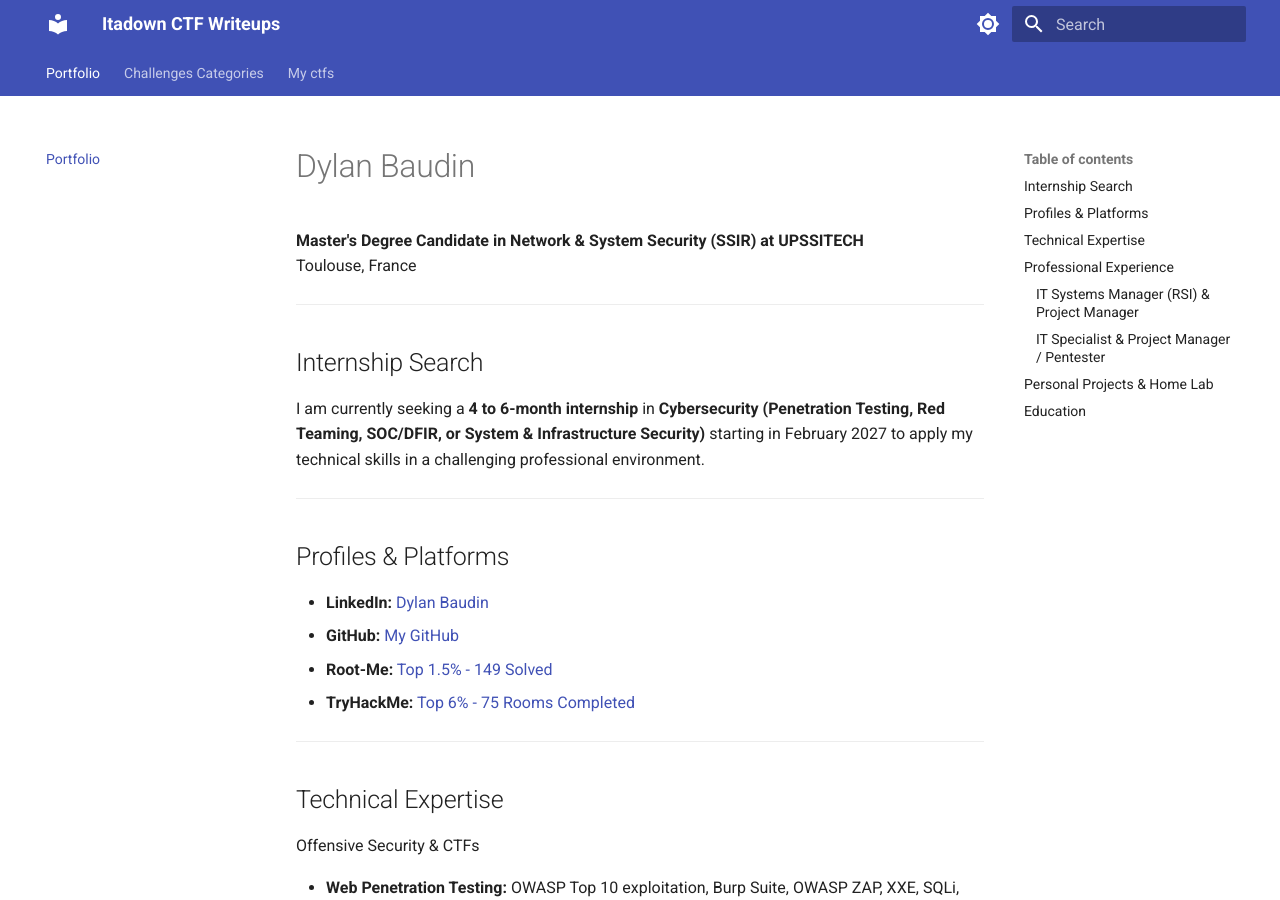
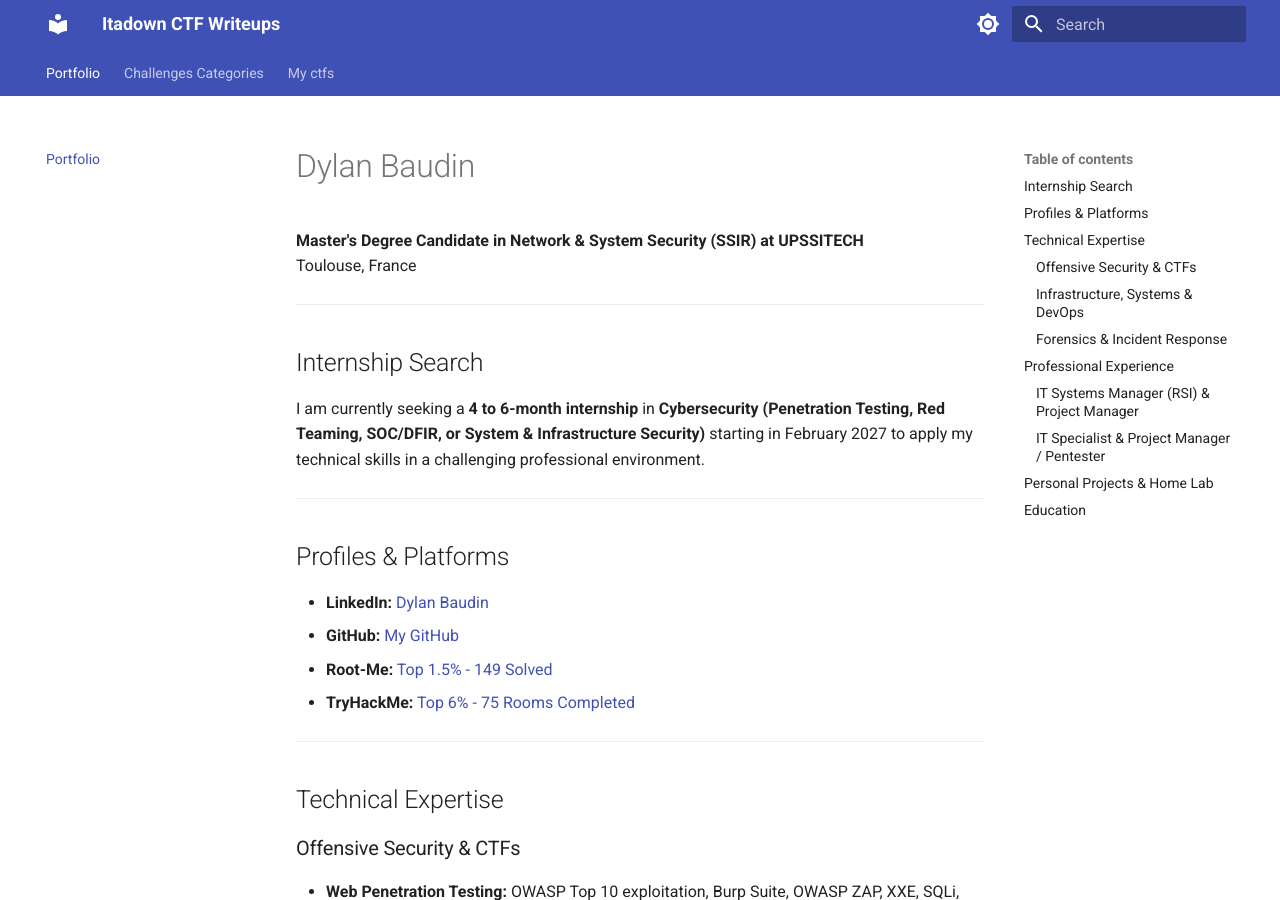
Before and after one commit to Itadown/itadown.github.io, an MkDocs documentation site: the page built from docs/index.md, in a window 1280 px wide and 900 px high. Built offline with MkDocs 1.6.1 and Material for MkDocs 9.7.7, drawn with Linux system fonts in a browser that asks for light colours.

Commit message:
Editing portfolio

```diff
--- a/docs/index.md
+++ b/docs/index.md
@@ -25,21 +25,21 @@ I am currently seeking a **4 to 6-month internship** in **Cybersecurity (Penetra
 
 ## Technical Expertise
 
-Offensive Security & CTFs
+### Offensive Security & CTFs
 
 * **Web Penetration Testing:** OWASP Top 10 exploitation, Burp Suite, OWASP ZAP, XXE, SQLi, XSS, SSRF.
 * **Infrastructure & Active Directory:** Network mapping with Nmap, privilege escalation (Linux & Windows), AD enumeration and attack vectors.
 * **Reverse Engineering & Binary Exploitation:** Static and dynamic analysis (x86 / x64 / ARM) using Ghidra and GDB, basic buffer overflow exploitation.
 * **CTF Competitions:** Active participant in **404CTF**, **Hackfinity**, **DGSE x Root-Me**, **ByteMe CTF** across Web, Reverse, Pwn, Crypto, RAM Forensics, SOC and OSINT challenges.
 
-Infrastructure, Systems & DevOps
+### Infrastructure, Systems & DevOps
 
 * **System Administration:** Advanced Linux, Active Directory management, PowerShell, Incus containerization.
 * **Virtualization & Cloud:** Proxmox VE, OPNsense firewall configuration, rootless Podman containers.
 * **Network Engineering:** VLAN segmentation, Routing rules, Wi-Fi AP setup, Switch setup, WireGuard VPN, Nftables filtering, BGPv4, OSPF.
 * **DevOps & Automation:** Version control with Git/GitHub/GitLab, Bash scripting, automated backup workflows.
 
-Forensics & Incident Response
+### Forensics & Incident Response
 
 * **Network Analysis:** Deep packet inspection and traffic investigation using Wireshark and `tshark`.
 * **Log & Audit Analysis:** System audit logging (`auditd`), Web server access logs analysis, intrusion tracking.
```
